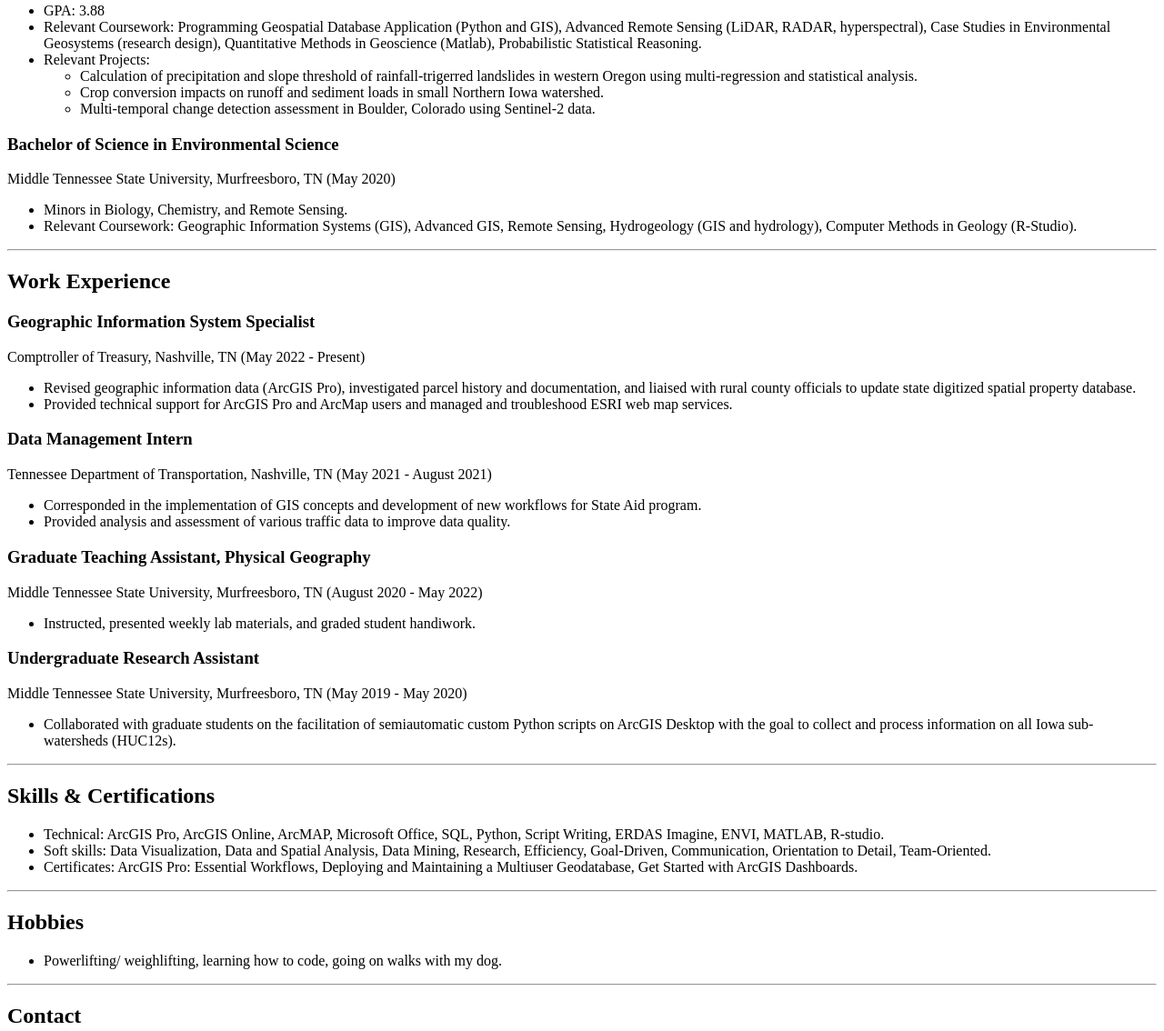
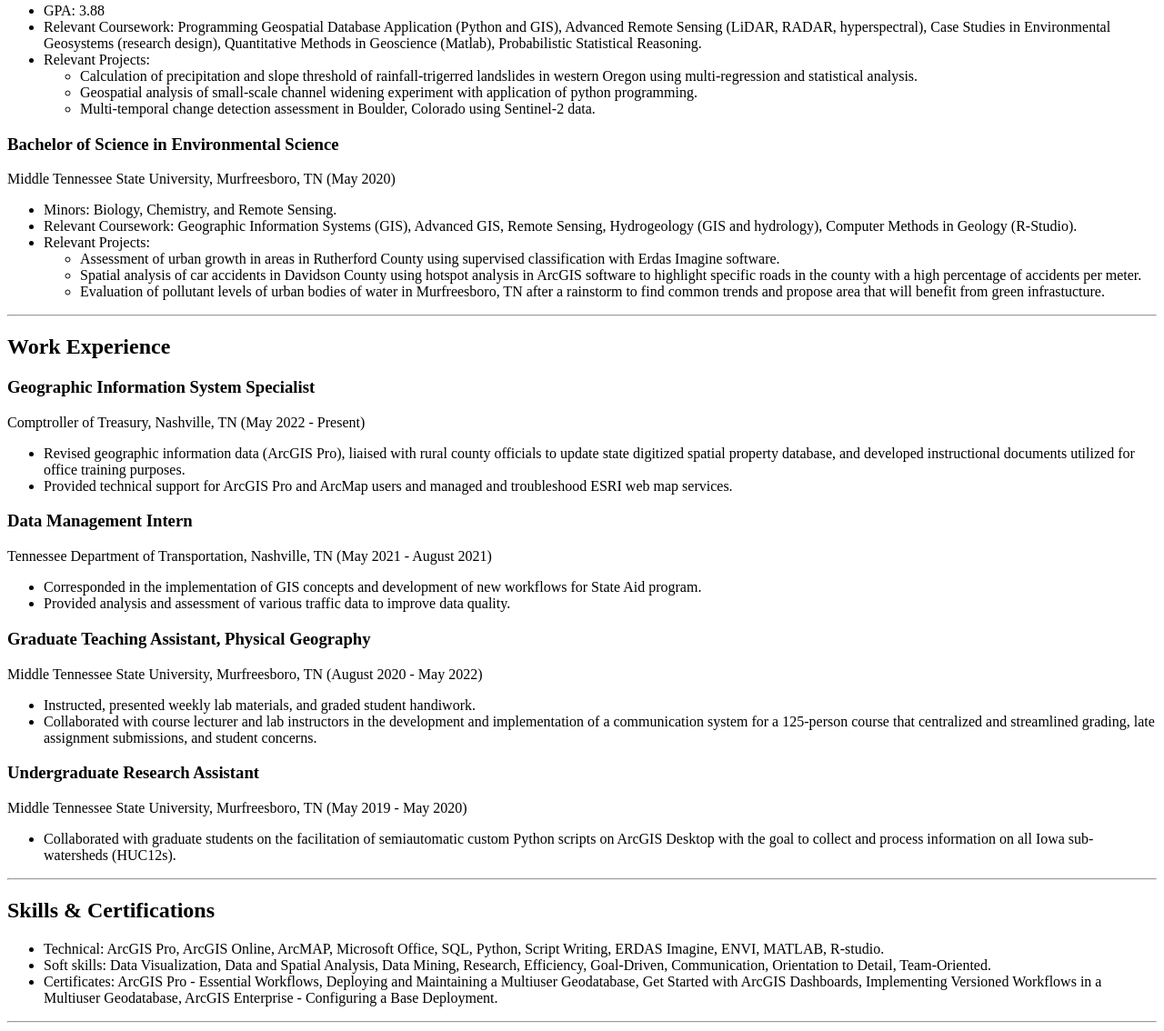
Before and after one commit to marieljum/resume, a plain HTML site: page index.html in a window 1280 px wide. Shown: the part 448-1582 px from the top of the page at 91% size. Drawn offline with Linux system fonts and the light colour scheme.

Commit message:
Add files via upload

```diff
--- a/index.html
+++ b/index.html
@@ -25,24 +25,32 @@
                     <ul>
                         <li>Calculation of precipitation and slope threshold of rainfall-trigerred
                             landslides in western Oregon using multi-regression and statistical analysis.</li>
-                        <li>Crop conversion impacts on runoff and sediment loads in small Northern Iowa watershed.</li>
+                        <li>Geospatial analysis of small-scale channel widening experiment with application of python programming.</li>
                         <li>Multi-temporal change detection assessment in Boulder, Colorado using Sentinel-2 data.</li>
                     </ul>
             </ul>
         <h3>Bachelor of Science in Environmental Science</h3>
         <p>Middle Tennessee State University, Murfreesboro, TN (May 2020)</p>
             <ul>
-                <li>Minors in Biology, Chemistry, and Remote Sensing.</li>
+                <li>Minors: Biology, Chemistry, and Remote Sensing.</li>
                 <li>Relevant Coursework: Geographic Information Systems (GIS), Advanced GIS, Remote Sensing, Hydrogeology
                     (GIS and hydrology), Computer Methods in Geology (R-Studio).</li>
+                <li>Relevant Projects:</li>
+                    <ul>
+                        <li>Assessment of urban growth in areas in Rutherford County using supervised classification with Erdas Imagine software.</li>
+                        <li>Spatial analysis of car accidents in Davidson County using hotspot analysis in ArcGIS software to highlight specific
+                            roads in the county with a high percentage of accidents per meter.</li>
+                        <li>Evaluation of pollutant levels of urban bodies of water in Murfreesboro, TN after a rainstorm to find
+                            common trends and propose area that will benefit from green infrastucture.</li>
+                    </ul>
             </ul>
         <hr>
         <h2>Work Experience</h2>
         <h3>Geographic Information System Specialist</h3>
             <p>Comptroller of Treasury, Nashville, TN (May 2022 - Present)</p>
             <ul>
-                <li>Revised geographic information data (ArcGIS Pro), investigated parcel history and documentation, and liaised
-                    with rural county officials to update state digitized spatial property database.</li>
+                <li>Revised geographic information data (ArcGIS Pro), liaised with rural county
+                    officials to update state digitized spatial property database, and developed instructional documents utilized for office training purposes.</li>
                 <li>Provided technical support for ArcGIS Pro and ArcMap users and managed and troubleshood ESRI web map services.</li>
             </ul>
         <h3>Data Management Intern</h3>
@@ -57,6 +65,10 @@
             <ul>
                 <li>Instructed, presented weekly lab materials, and graded
                 student handiwork.</li>
+                <li>Collaborated with course lecturer and lab instructors in the development
+                    and implementation of a communication system for a 125-person course that centralized and streamlined
+                    grading, late assignment submissions, and student concerns.
+                </li>
             </ul>
         <h3>Undergraduate Research Assistant</h3>
             <p>Middle Tennessee State University, Murfreesboro, TN (May 2019 - May 2020)
@@ -72,7 +84,7 @@
                         MATLAB, R-studio.</li>
                     <li>Soft skills: Data Visualization, Data and Spatial Analysis, Data Mining, Research, Efficiency, Goal-Driven,
                         Communication, Orientation to Detail, Team-Oriented.</li>
-                    <li>Certificates: ArcGIS Pro: Essential Workflows, Deploying and Maintaining a Multiuser Geodatabase, Get Started with ArcGIS Dashboards.</li>
+                    <li>Certificates: ArcGIS Pro - Essential Workflows, Deploying and Maintaining a Multiuser Geodatabase, Get Started with ArcGIS Dashboards, Implementing Versioned Workflows in a Multiuser Geodatabase, ArcGIS Enterprise - Configuring a Base Deployment.</li>
                 </ul>
             </ul>
                 <hr>
```
